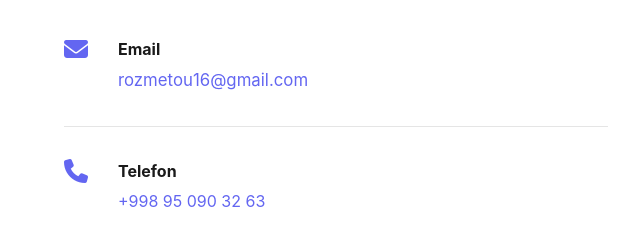
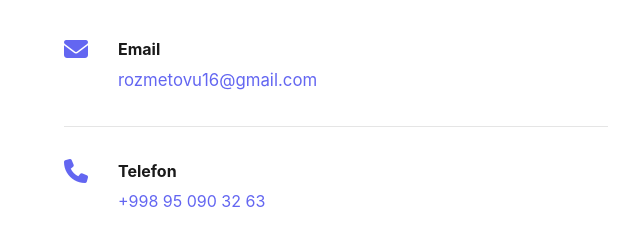
Before and after one commit to rozmetovu16-cyber/portfolio-, a plain HTML site: page index.html in a window 1280 px wide. Shown: the part 3901-4141 px from the top of the page, 0-640 px from the left. Drawn offline with Linux system fonts and the light colour scheme.

Commit message:
umrbek900

```diff
--- a/index.html
+++ b/index.html
@@ -355,7 +355,7 @@
                             <i class="fas fa-envelope"></i>
                             <div>
                                 <h4>Email</h4>
-                                <p><a href="emailto:rozmetovu16@example.com">rozmetou16@gmail.com</a></p>
+                                <p><a href="emailto:rozmetovu16@example.com">rozmetovu16@gmail.com</a></p>
                             </div>
                         </div>
                         <div class="contact-item">
```
